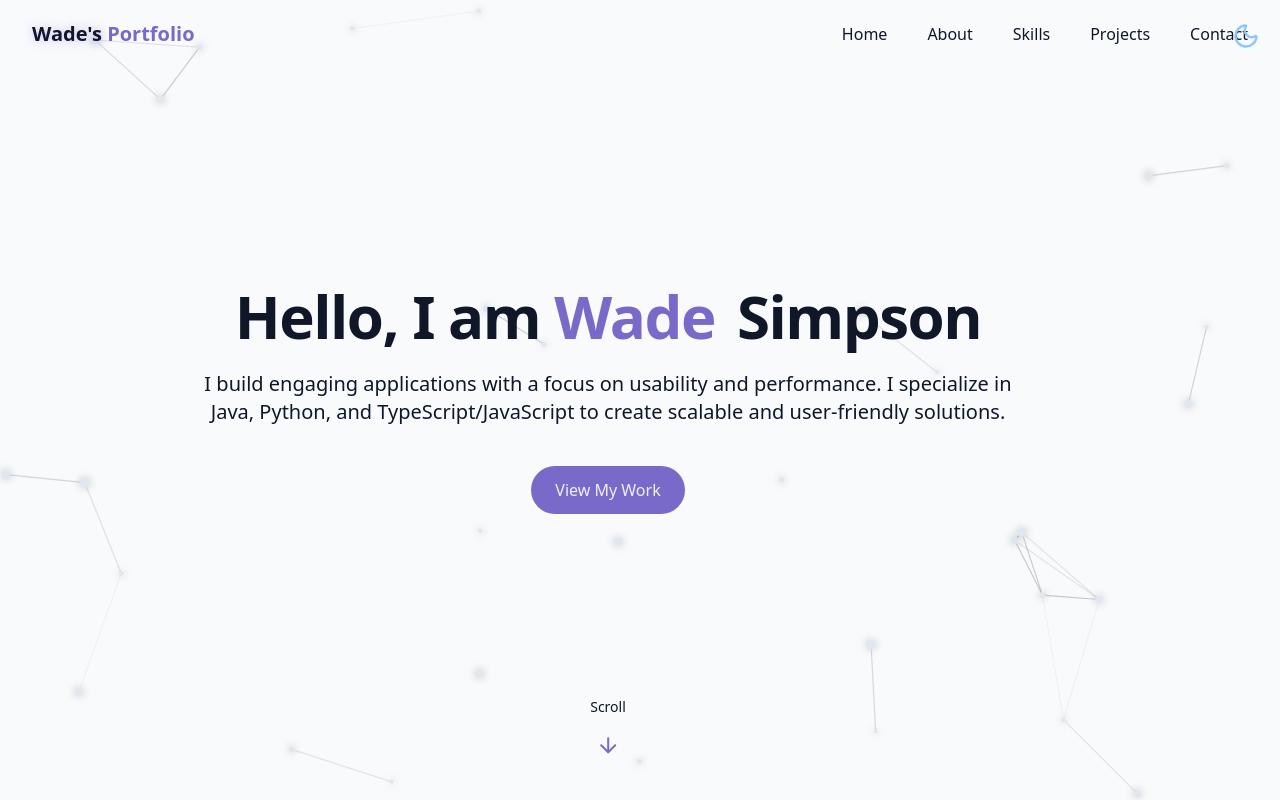
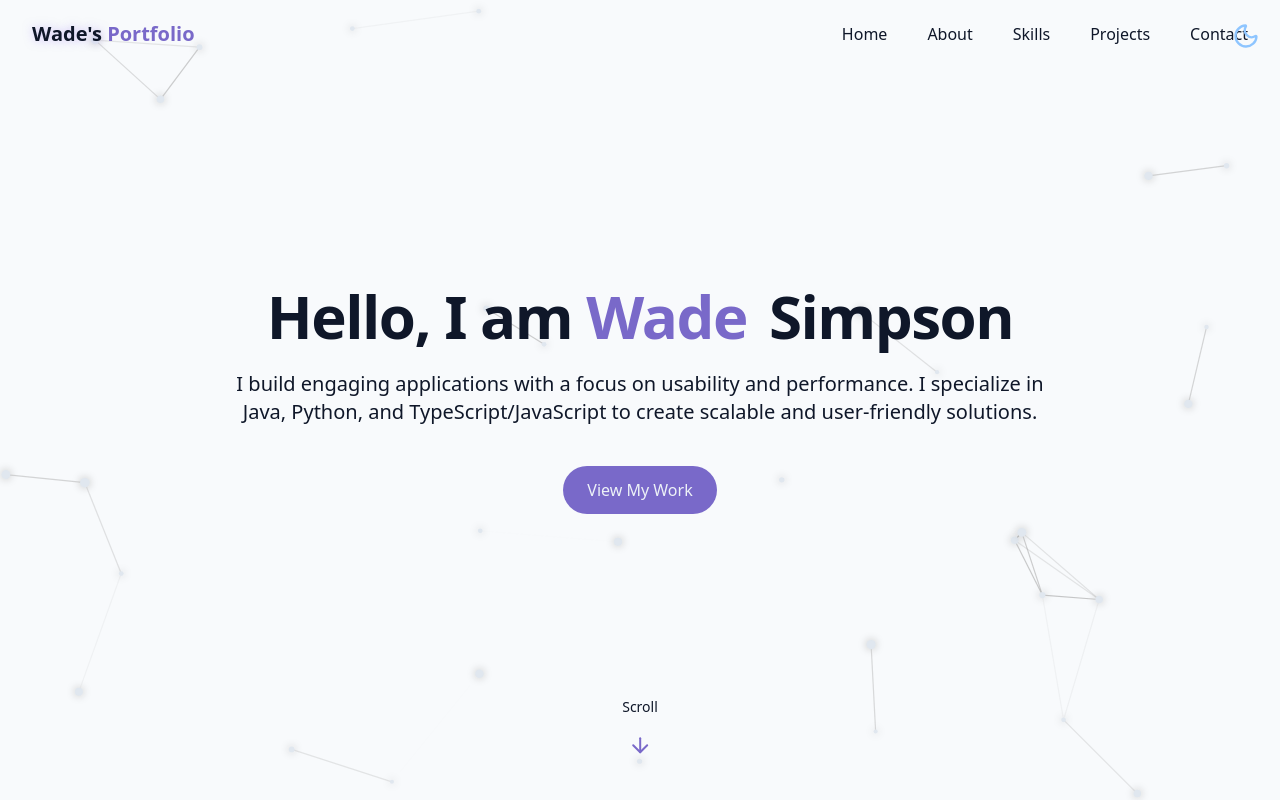
Before and after one commit to soba-git/space-portfolio-react, a React (Vite) app: page / in a window 1280 px wide. Shown: the top 800 px of the page. Built offline with nearby package versions, Linux system fonts and the light colour scheme.

Commit message:
Fixed Padding Issue

```diff
--- a/src/pages/Home.tsx
+++ b/src/pages/Home.tsx
@@ -23,7 +23,7 @@
   }, []);
 
   return (
-    <div className="min-h-screen bg-background text-foreground overflow-x-hidden pr-16">
+    <div className="min-h-screen bg-background text-foreground overflow-x-hidden">
     <div>
       <Navbar/>
       <ThemeToggle />
```
